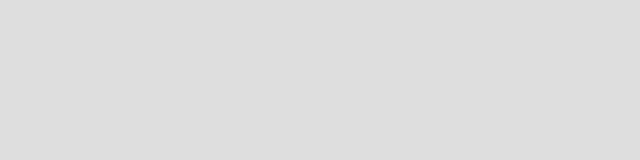
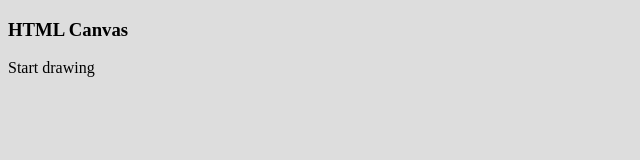
Before and after one commit to michhub-dev/HTML-CANVAS, a plain HTML site: page html canvas/index.html in a window 1280 px wide. Shown: the whole page, without its empty margins (0-640 px from the left). Drawn offline with Linux system fonts and the light colour scheme.

Commit message:
Update index.html

```diff
--- a/html canvas/index.html
+++ b/html canvas/index.html
@@ -5,6 +5,8 @@
 	<link rel="stylesheet" type="text/css" href="style.css">
 </head>
 <body>
+	<h3> HTML Canvas</h3>
+	<p> Start drawing</p>
 	<canvas id="drw" width="800" height="800"></canvas>
 
 <script type="text/javascript" src="script.js"></script>
```
